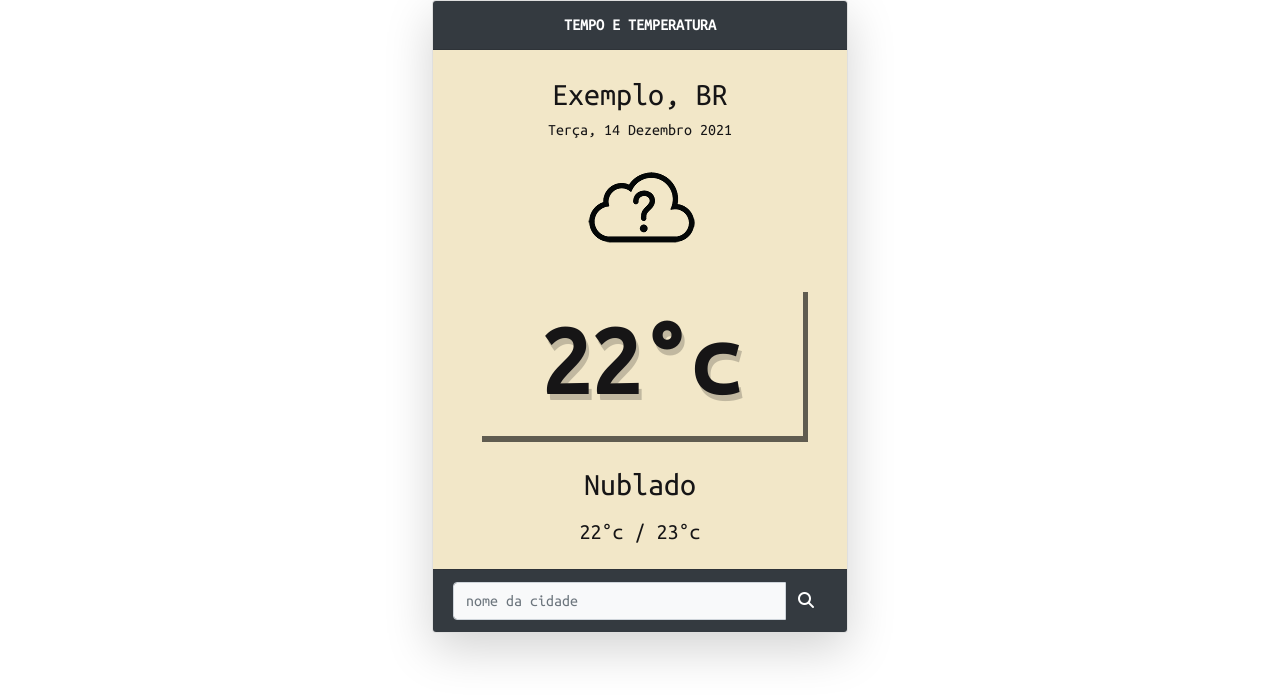
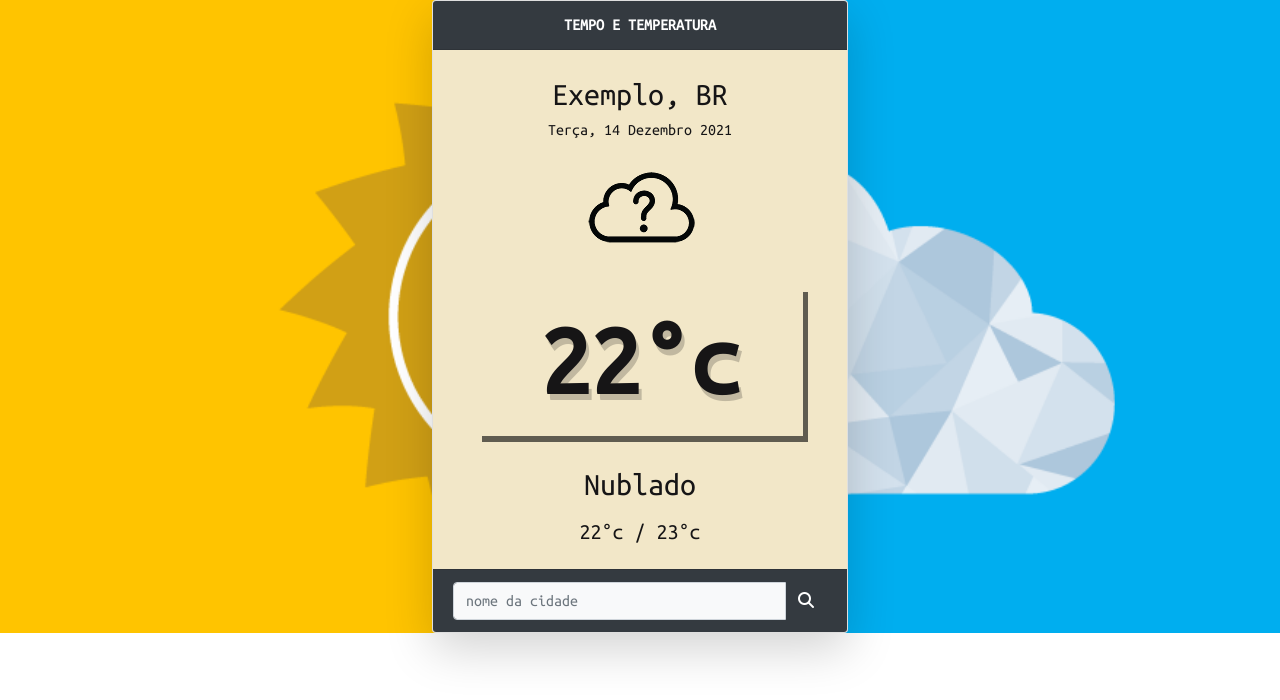
Before and after one commit to lucasdias87/Tempo-e-Temperatura-com-openweather, a plain HTML site: page index.html in a window 1280 px wide. Drawn offline with nearby package versions, Linux system fonts and the light colour scheme.

Commit message:
Update style.css

```diff
--- a/css/style.css
+++ b/css/style.css
@@ -4,7 +4,7 @@
 body{
 font-family: 'Poppins', sans-serif;
 font-family: 'Ubuntu Mono', monospace;
-background: url("img/PrevisaodotempoUbatuba.png")no-repeat;
+background: url("/img/PrevisaodotempoUbatuba.png")no-repeat;
 background-position: center ;
 background-size: cover;
 
```
